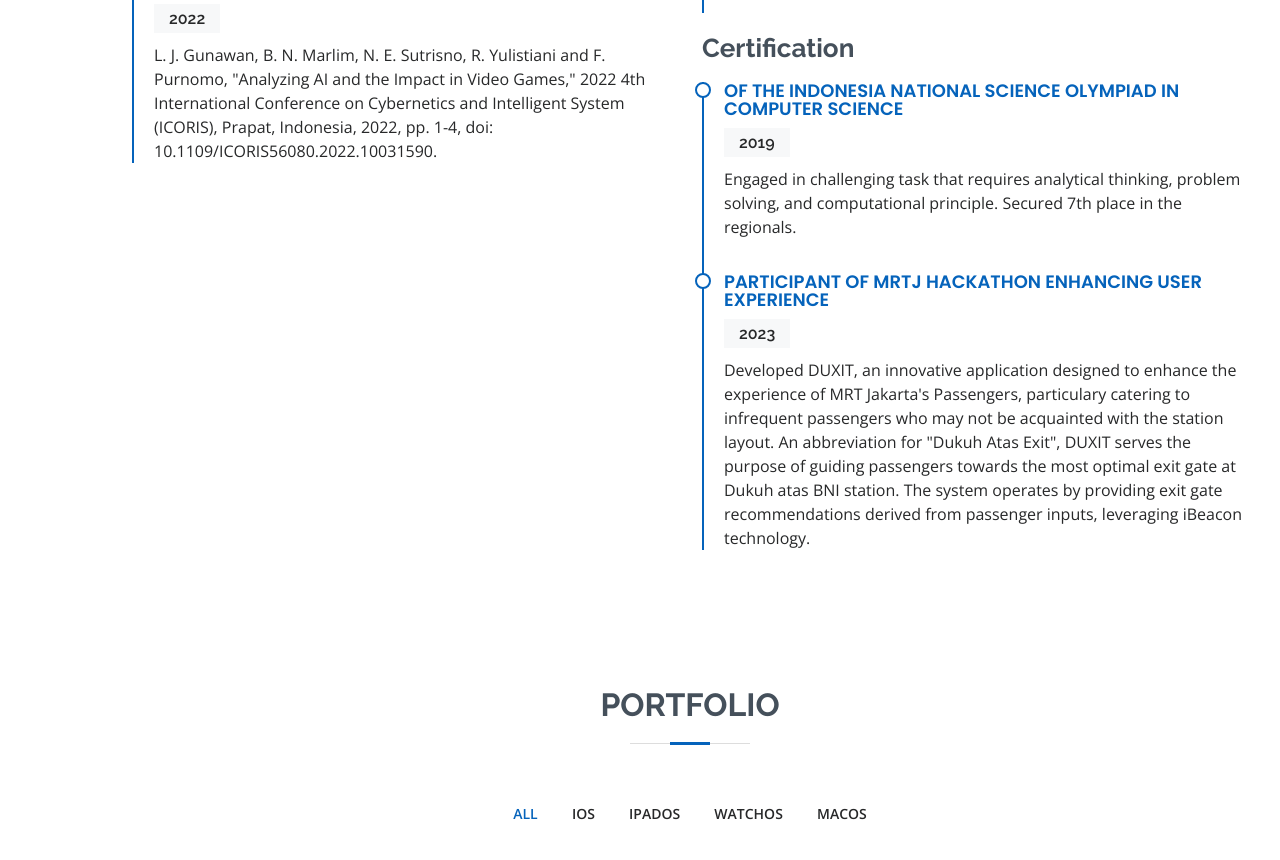
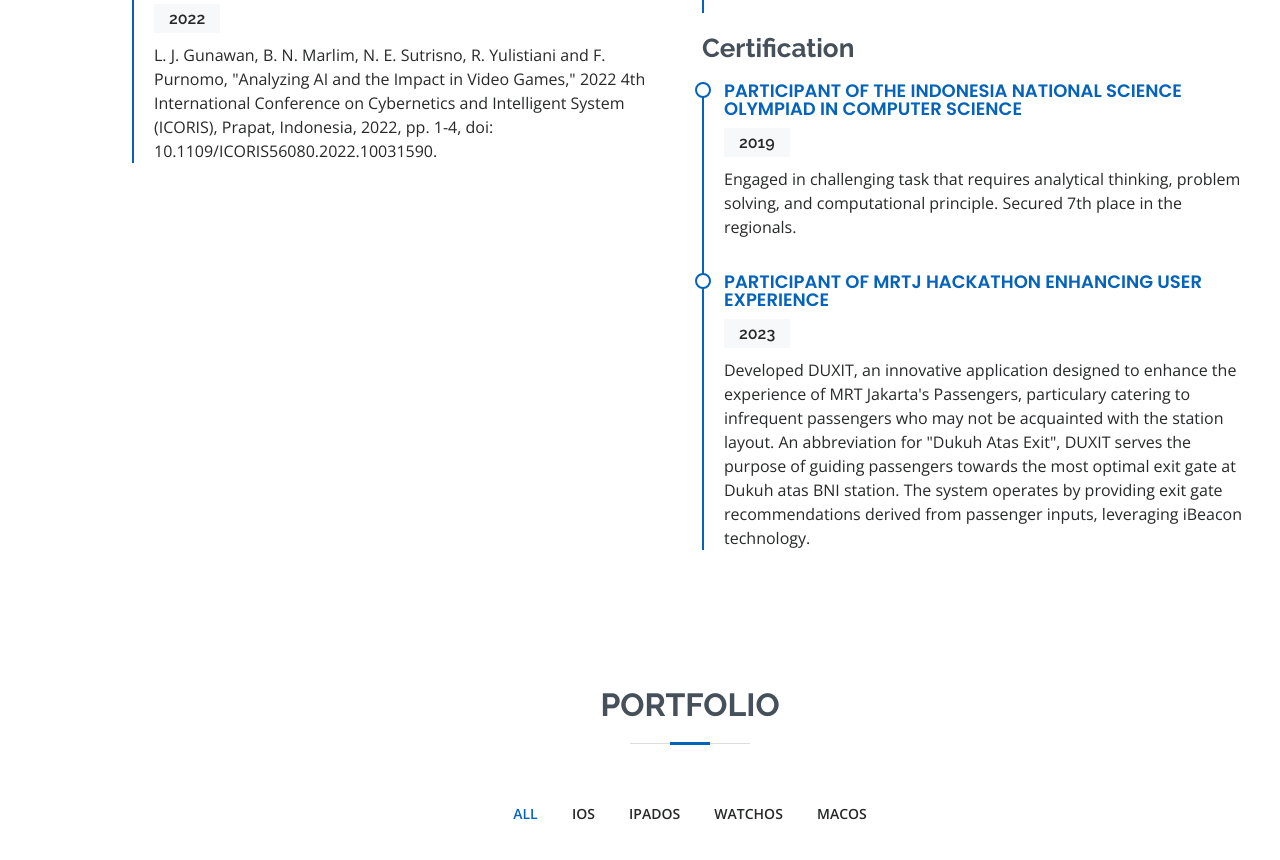
Before and after one commit to itsbrandonlim/brandonmarlim, a plain HTML site: page index.html in a window 1280 px wide. Shown: the part 2206-3066 px from the top of the page. Drawn offline with nearby package versions, Linux system fonts and the light colour scheme.

Commit message:
added word

```diff
--- a/index.html
+++ b/index.html
@@ -239,7 +239,7 @@
 
             <h3 class="resume-title">Certification</h3>
             <div class="resume-item">
-              <h4><a href="https://drive.google.com/file/d/1mKcGgs_0bnC8A7gD0lDHwWT2xG0IvEr6/view?usp=sharing"> of the Indonesia National Science Olympiad in Computer Science</a></h4>
+              <h4><a href="https://drive.google.com/file/d/1mKcGgs_0bnC8A7gD0lDHwWT2xG0IvEr6/view?usp=sharing">Participant of the Indonesia National Science Olympiad in Computer Science</a></h4>
               <h5>2019</h5>
               <p>Engaged in challenging task that requires analytical thinking, problem solving, and computational principle.
                  Secured 7th place in the regionals.</p>
```
